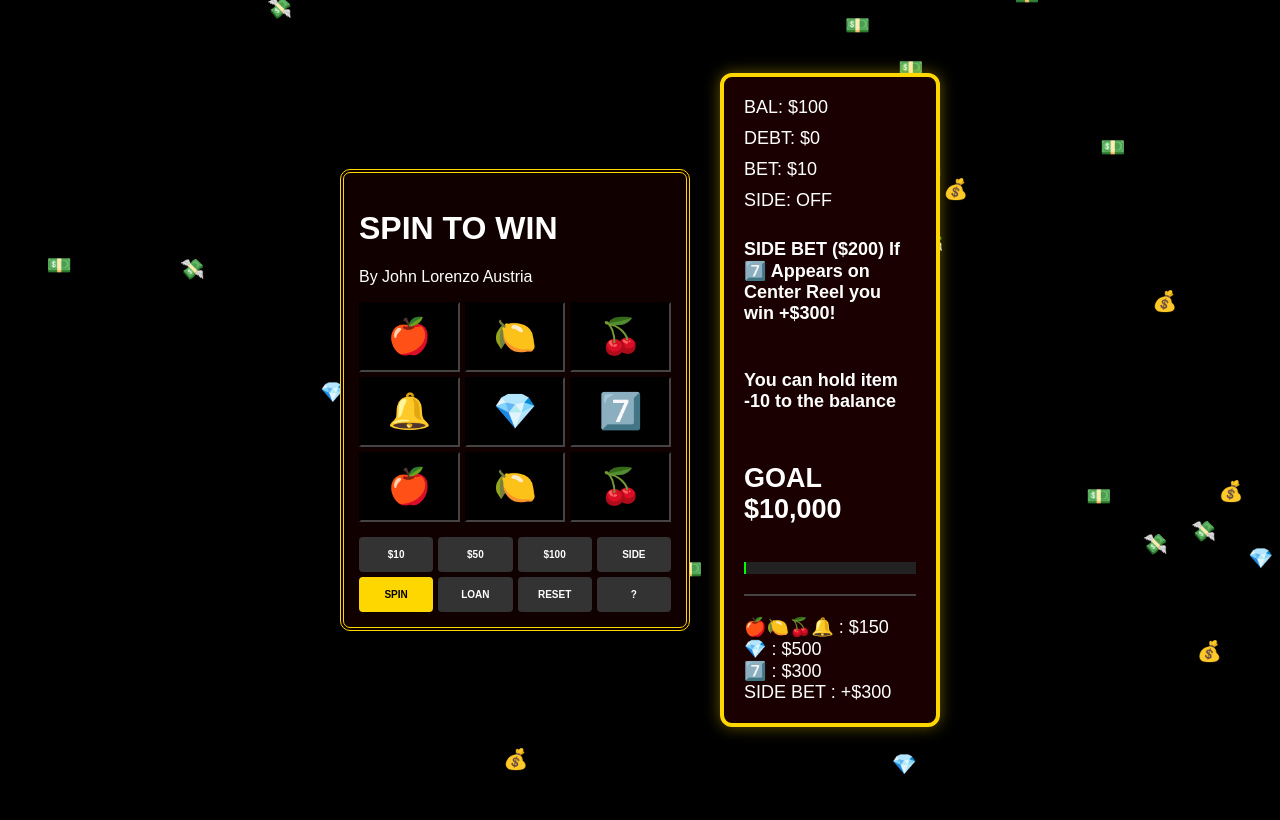
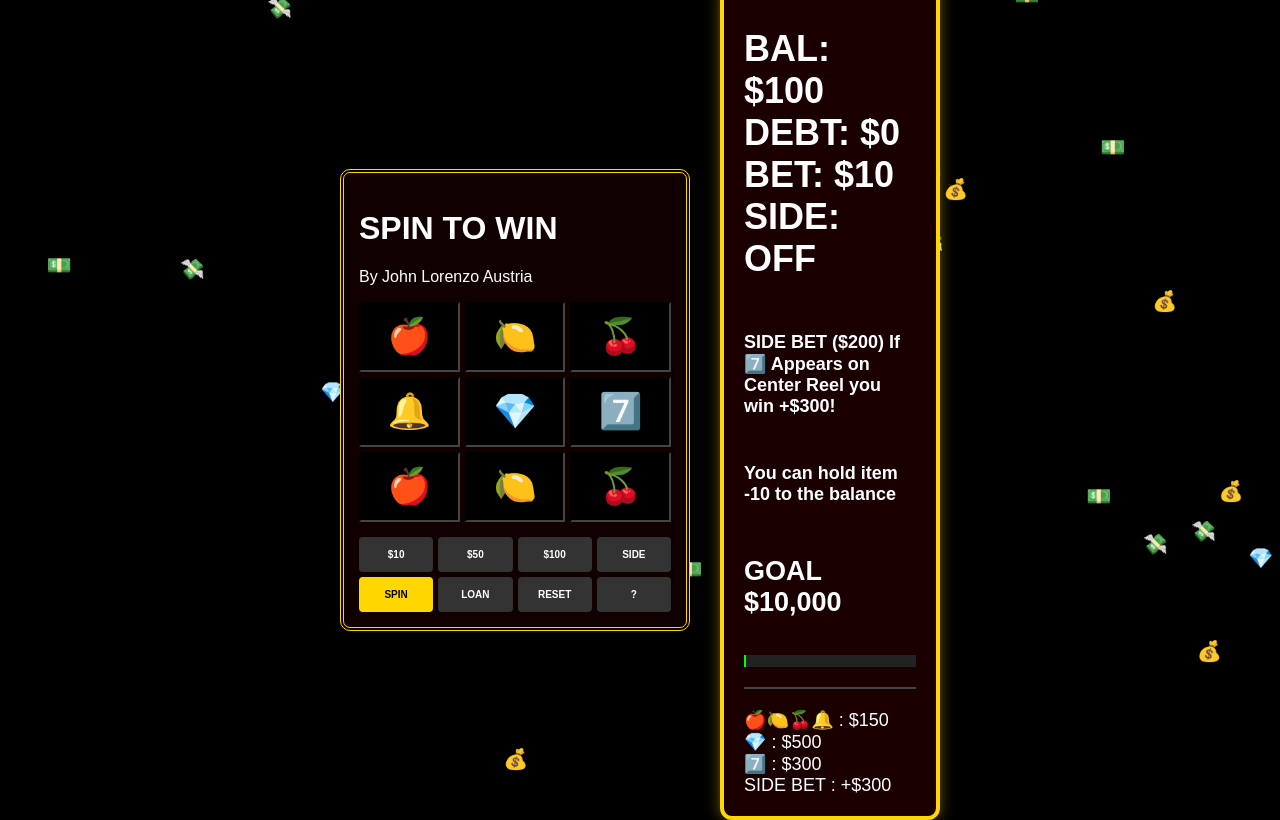
Before and after one commit to yohan577/SPINTOWIN, a plain HTML site: page main.html in a window 1280 px wide. Drawn offline with nearby package versions, Linux system fonts and the light colour scheme.

Commit message:
Fix HTML formatting and structure

```diff
--- a/main.html
+++ b/main.html
@@ -26,10 +26,10 @@
         </div>
 
         <div class="side-panel">
-            <div id="bal-text">BAL: $100</div>
+          <h1>  <div id="bal-text">BAL: $100</div>
             <div id="debt-text">DEBT: $0</div>
             <div id="bet-text">BET: $10</div>
-            <div id="side-text">SIDE: OFF</div>
+            <div id="side-text">SIDE: OFF</div> </h1>
             <p><b>SIDE BET ($200) If 7️⃣ Appears on Center Reel you win +$300!</b></p>
             <p><b>You can hold item -10 to the balance</b></p>
             <h2>GOAL $10,000</h2>
```
